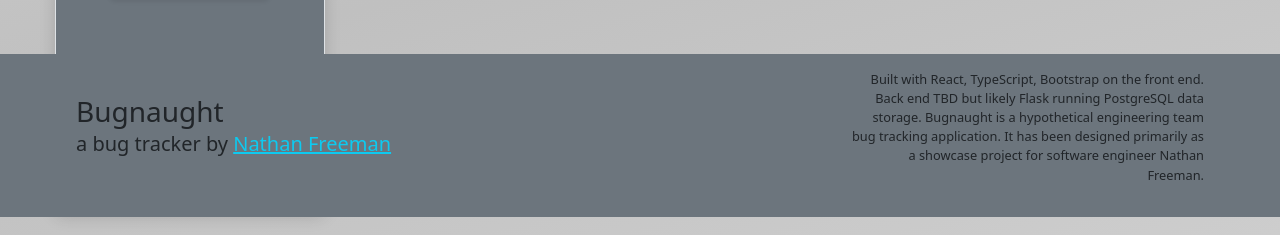
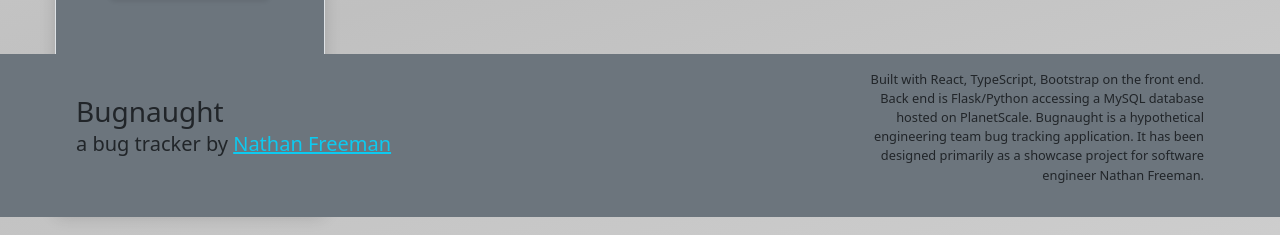
Before and after one commit to Bones81/Bugnaught, a React (Vite) app: page / in a window 1280 px wide. Shown: the part 583-818 px from the top of the page. Built offline with nearby package versions, Linux system fonts and the light colour scheme; no server answers.

Commit message:
update footer text

```diff
--- a/src/Footer/footer.tsx
+++ b/src/Footer/footer.tsx
@@ -10,7 +10,7 @@ const Footer: React.FunctionComponent = () => {
                         <p className="text-dark lead"> a bug tracker by <a className="link-info" href="http://www.nathanfreeman.com" target="_blank">Nathan Freeman</a></p>
                     </div>
                     <div className="col-9 col-lg-4 p-3">
-                        <p className="text-end text-dark footer-script">Built with React, TypeScript, Bootstrap on the front end. Back end TBD but likely Flask running PostgreSQL data storage. Bugnaught is a hypothetical engineering team bug tracking application. It has been designed primarily as a showcase project for software engineer Nathan Freeman.</p>
+                        <p className="text-end text-dark footer-script">Built with React, TypeScript, Bootstrap on the front end. Back end is Flask/Python accessing a MySQL database hosted on PlanetScale. Bugnaught is a hypothetical engineering team bug tracking application. It has been designed primarily as a showcase project for software engineer Nathan Freeman.</p>
                     </div>
                 </div>
             </footer>
```
